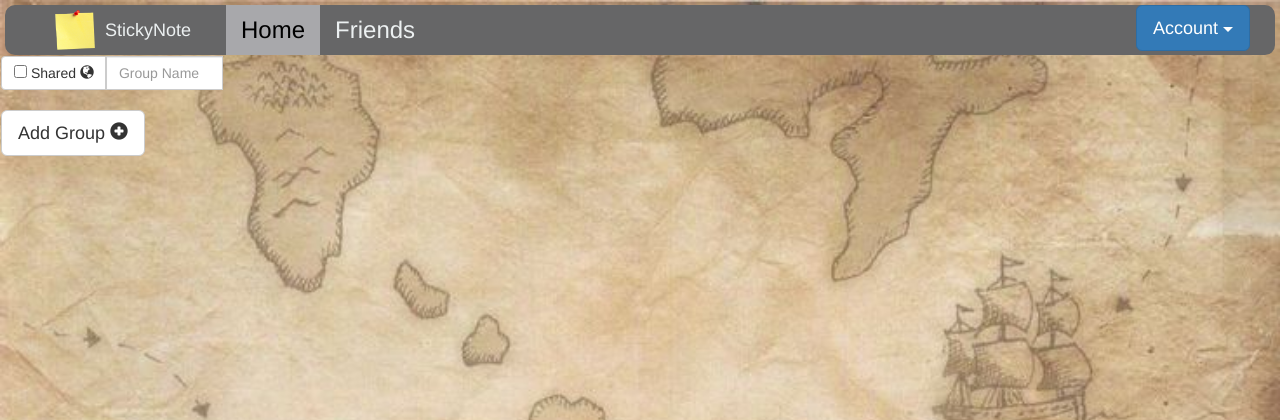
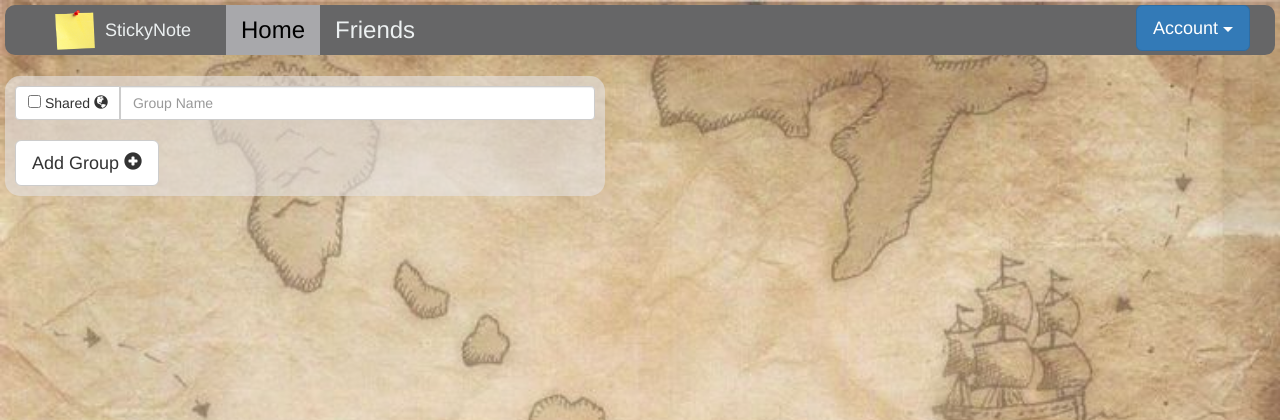
Before and after one commit to EricTRL/A3, a Django app: page / in a window 1280 px wide. Shown: the top 420 px of the page. Run offline with Django 3.2, Linux system fonts and the light colour scheme; the visitor is signed in with stand-in values (Sample User, id 1); data comes from the database, SQL or seed files in the repository; data that the repository does not hold is empty; some libraries are stand-ins or nearby versions.

Commit message:
Bugfix where some leftover code was in the Search Friends Section. Add group button CSS improved

```diff
--- a/stickynote/static/styles.css
+++ b/stickynote/static/styles.css
@@ -273,6 +273,23 @@ nav div li {
 			max-width: 95%;
 			min-width: 250px;
 		}
+
+#id_new_group_div {
+	margin-left: 4px;
+	margin-top: 20px;
+	margin-bottom: 20px;
+	padding-top: 10px;
+	padding-bottom: 10px;
+	padding-left: 10px;
+	padding-right: 10px;
+	border-radius: 15px;
+	max-width: 600px;
+	/* Lines below are for the background of the box. Opacity is set if RGBa is supported. */
+	/* Fallback for web browsers that doesn't support RGBa */
+    background: rgb(231, 227, 227);
+    /* RGBa with 0.6 opacity */
+    background: rgba(231, 227, 227, 0.6);
+}
 
 /*=====================================================================================*/
 /*Popups:*/
@@ -690,10 +707,6 @@ span.show-login-name {
 	padding-bottom: 10px;
 }
 
-.create-new-group-name{
-	width:10%;
-}
-
 /*=====================================================================================*/
 /*Debugging:*/
 
--- a/stickynote/templates/stickynote/index.html
+++ b/stickynote/templates/stickynote/index.html
@@ -88,7 +88,8 @@
   {% endfor %}
 
 {% if author_id == request.user.id %}
-  <div class="input-group">
+<div id="id_new_group_div">
+  <div  class="input-group">
     <div class="input-group-btn">
       <!-- Button and dropdown menu -->
       <label class="btn btn-default">
@@ -96,14 +97,13 @@
           Shared <span class="glyphicon glyphicon-globe" aria-hidden="true"></span>
       </label>
     </div>
-    <div class="create-new-group-name">
     <input id="id_new_group_title" type="text" class="form-control" aria-label="groupname" placeholder="Group Name">
   </div>
-  </div>
-<br>
+  <br>
   <div id="id_add_group_button" class="btn-group" role="group" aria-label="addgroup">
     <button type="button" class="btn btn-default btn-lg">Add Group <span class="glyphicon glyphicon-plus-sign" aria-hidden="true"></span></button>
   </div>
+</div>
   {% endif %}
 
 
```
Also changed, not shown: friends/templates/friends/search_friend.html (+0 -15 lines).
